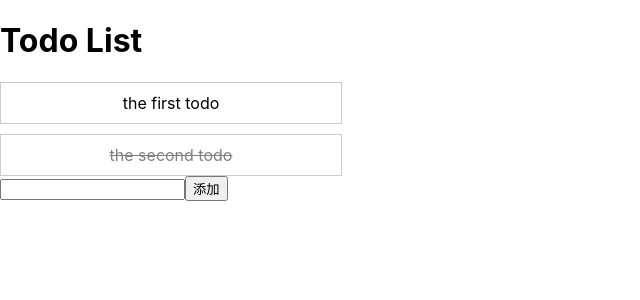
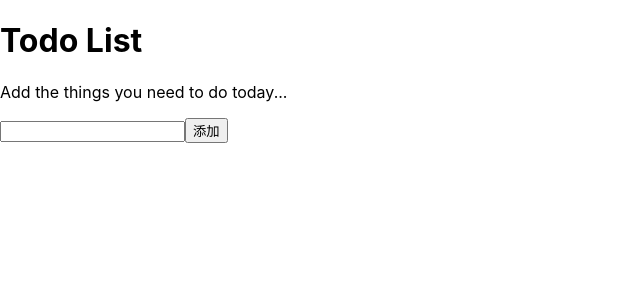
Before and after one commit to liule13/day10-todo, a React (Create React App) app: page / in a window 1280 px wide. Shown: the top 300 px of the page, without its empty margins (0-640 px from the left). Built offline with nearby package versions, Linux system fonts and the light colour scheme.

Commit message:
feat: display "Add the things you need to do today..." when there are no to-do items.

```diff
--- a/src/App.js
+++ b/src/App.js
@@ -5,8 +5,8 @@ import {todoReducer} from "./reducers/TodoReducer";
 import {TodoContext} from "./contexts/TodoContext";
 
 export const initState = [
-    {id: 1, text: "the first todo", done: false},
-    {id: 2, text: "the second todo", done: true},
+    // {id: 1, text: "the first todo", done: false},
+    // {id: 2, text: "the second todo", done: true},
 ];
 
 function App() {
--- a/src/components/TodoGroup.js
+++ b/src/components/TodoGroup.js
@@ -8,13 +8,15 @@ export function TodoGroup() {
     const {state, dispatch} = useContext(TodoContext)
     return <div>
         <h1>Todo List</h1>
+        {state.length === 0 ? (
+            <p>Add the things you need to do today...</p>
+        ) : (
+            state.map((item) => (
+                <TodoItem key={item.id} todo={item}/>
+            ))
+        )}
 
-        {
-            state.map((item, index) => {
-                return <TodoItem todo={item} key={index} index={index}></TodoItem>
-            })
-        }
-        <AddTodoForm />
+        <AddTodoForm/>
 
     </div>;
 }
```
